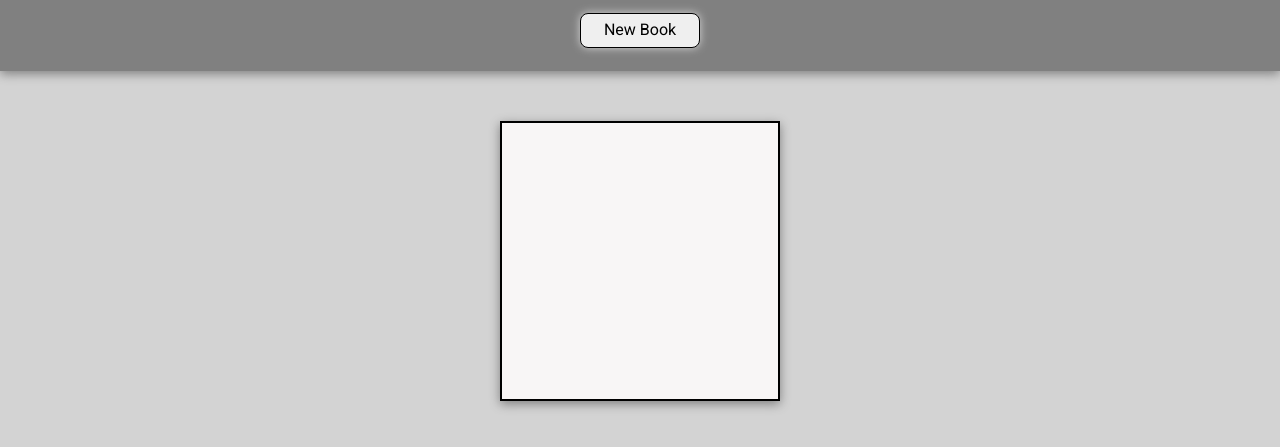
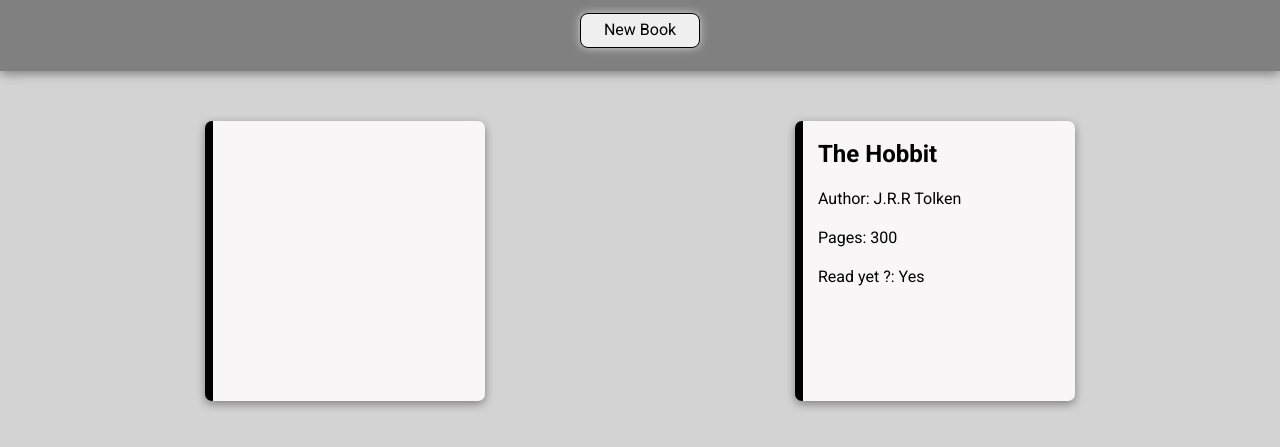
Before and after one commit to idontfeelsogood1/Library, a plain HTML site: page index.html in a window 1280 px wide. Shown: the part 89-536 px from the top of the page. Drawn offline with Linux system fonts and the light colour scheme.

Commit message:
Finish adding book and displaying book logic

```diff
--- a/script.js
+++ b/script.js
@@ -0,0 +1,48 @@
+const myLibrary = [];
+
+function Book(title, author, pages, read) {
+    this.id = crypto.randomUUID();
+    this.title = title;
+    this.author = author;
+    this.pages = pages;
+    this.read = read;
+}
+
+function addBookToLibrary(title, author, pages, read) {
+    let book = new Book(title, author, pages, read);
+    myLibrary.push(book);
+}
+
+function displayBook() {
+    let display = document.querySelector("#library");
+    for (let book of myLibrary) {
+        let card = document.createElement("div");
+        card.classList.add("book");
+
+        // card header element
+        let bookTitle = document.createElement("h2");
+        bookTitle.innerText = book.title;
+
+        // card info element
+        let bookAuthor = document.createElement("p");
+        let bookPages = document.createElement("p");
+        let bookRead = document.createElement("p");
+
+        bookAuthor.innerText = "Author: " + book.author;
+        bookPages.innerText = "Pages: " + book.pages;
+        bookRead.innerText = "Read yet ?: " + book.read;
+
+        // Add everything to card
+        card.appendChild(bookTitle);
+        card.appendChild(bookAuthor);
+        card.appendChild(bookPages);
+        card.appendChild(bookRead);
+
+        // Add card to display
+        display.appendChild(card);
+    }
+}
+
+// main
+addBookToLibrary("The Hobbit", "J.R.R Tolken", "300", "Yes");
+displayBook();
--- a/styles.css
+++ b/styles.css
@@ -108,6 +108,7 @@ main {
     flex-direction: column;
     gap: 15px;
     background: rgb(248, 246, 246);
-    border: 2px solid black;
+    border-left: 8px solid black;
+    border-radius: 7px;
     box-shadow: 0px 3px 10px gray;
 }
```
